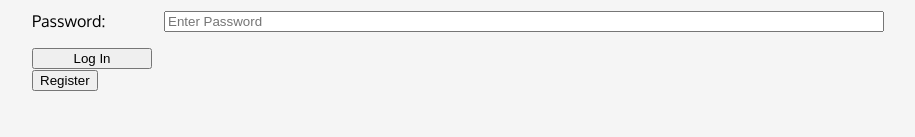
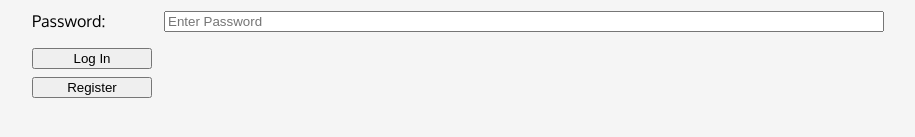
Before and after one commit to SeptismJustinn/LoginApplicationDXC, a React (Vite) app in the folder frontend/: page / in a window 1280 px wide. Shown: the part 183-320 px from the top of the page, without its empty margins (8-923 px from the left). Built offline with nearby package versions, Linux system fonts and the light colour scheme.

Commit message:
Formatted register button

```diff
--- a/frontend/src/css/Login.module.css
+++ b/frontend/src/css/Login.module.css
@@ -4,3 +4,8 @@
   column-gap: 1%;
   row-gap: 2vh;
 }
+
+.register_button {
+  width: 10%;
+  margin-top: 1vh;
+}
```
